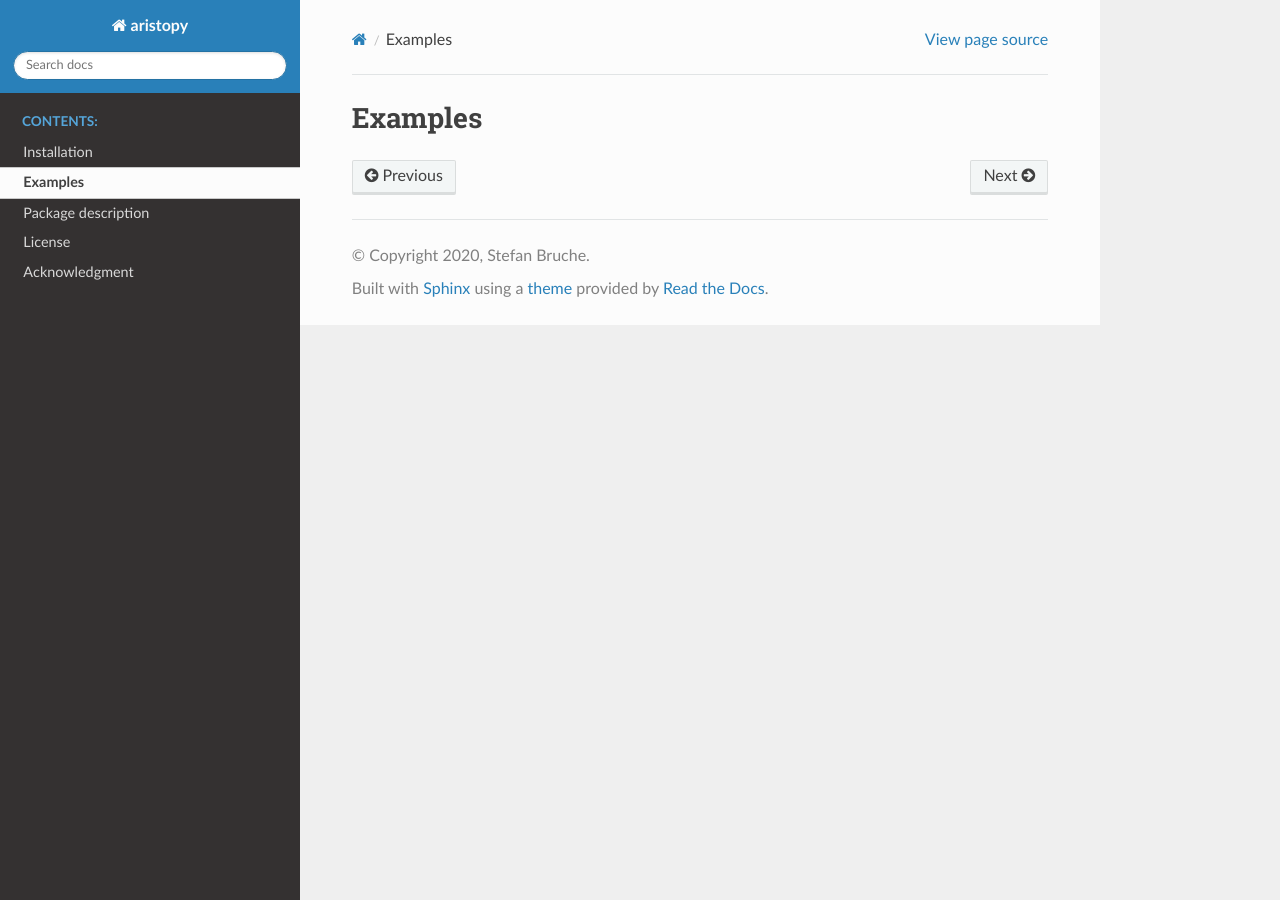
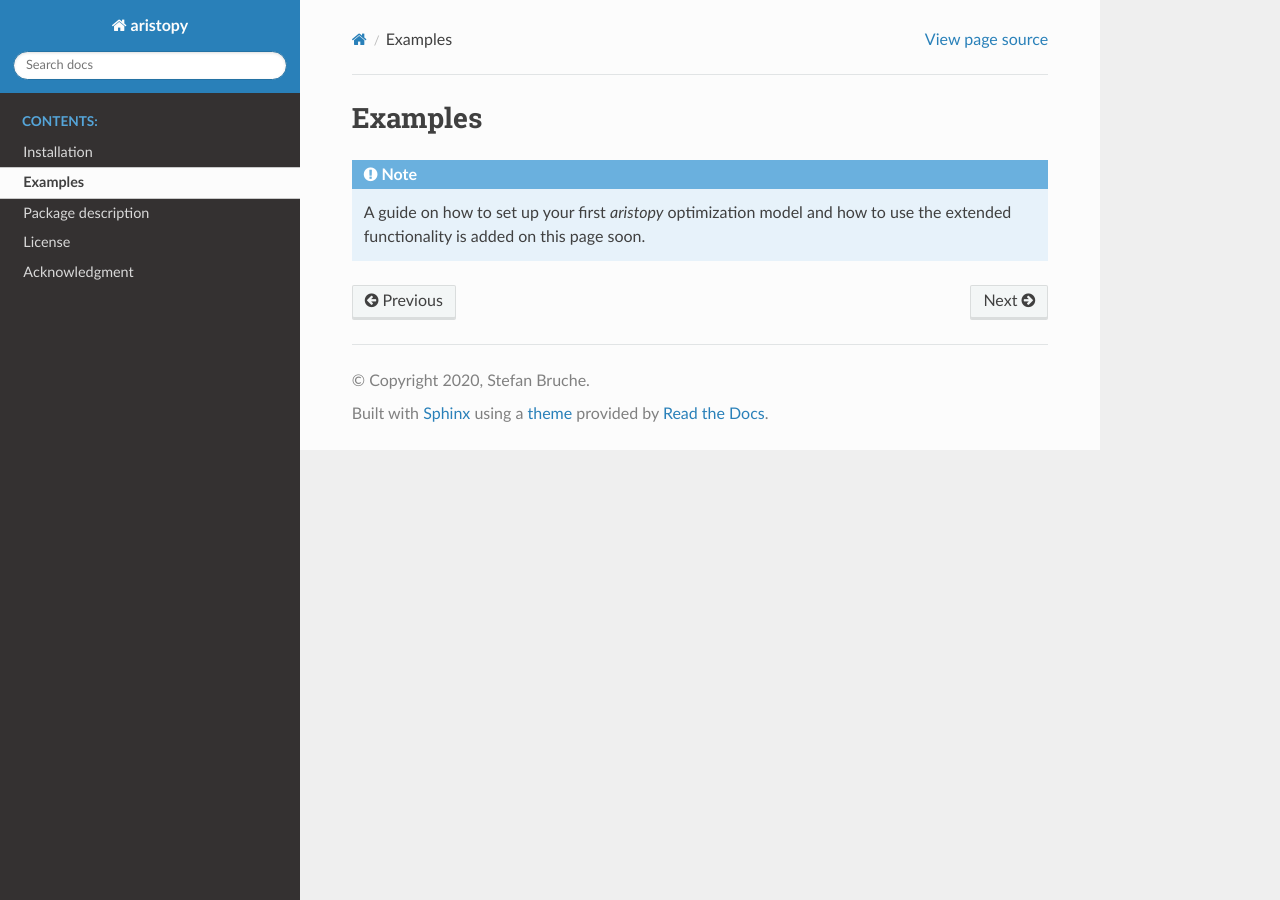
Before and after one commit to sbruche/aristopy, a Sphinx documentation site: the page built from doc/examples.txt, in a window 1280 px wide. Built offline with Sphinx 7.4.7 and the Read the Docs theme 2.0.0, drawn with Linux system fonts in a browser that asks for light colours.

Commit message:
Add note in documentation for installation and examples page to be updated later

```diff
--- a/doc/examples.txt
+++ b/doc/examples.txt
@@ -1,3 +1,7 @@
 ########
 Examples
 ########
+
+.. note::
+    A guide on how to set up your first *aristopy* optimization model
+    and how to use the extended functionality is added on this page soon.
--- a/doc/index.txt
+++ b/doc/index.txt
@@ -25,7 +25,7 @@ Transferred to today's time and the design of energy systems, this implies using
 
 | You are welcome to test *aristopy* and use it for your own purposes. If you publish results based on the application of the package, we kindly ask you to cite this documentation.
 | The `tsam <https://github.com/FZJ-IEK3-VSA/tsam>`_ package (time series aggregation module) is used for the clustering of time series.
-| For calculating solar feed-in time series the package `pvlib <https://github.com/pvlib/pvlib-python>`_ is applied. Pvlib is not a part of the standard installation of *aristopy* and needs to be obtained seperatly.
+| The package `pvlib <https://github.com/pvlib/pvlib-python>`_ is applied for calculating solar feed-in time series. Pvlib is not a part of the standard installation of *aristopy* and needs to be obtained seperatly.
 
 .. toctree::
    :maxdepth: 1
--- a/doc/installation.txt
+++ b/doc/installation.txt
@@ -1,3 +1,6 @@
 ############
 Installation
 ############
+
+.. note::
+    A guide on how to get and install *aristopy* is added on this page soon.
```
